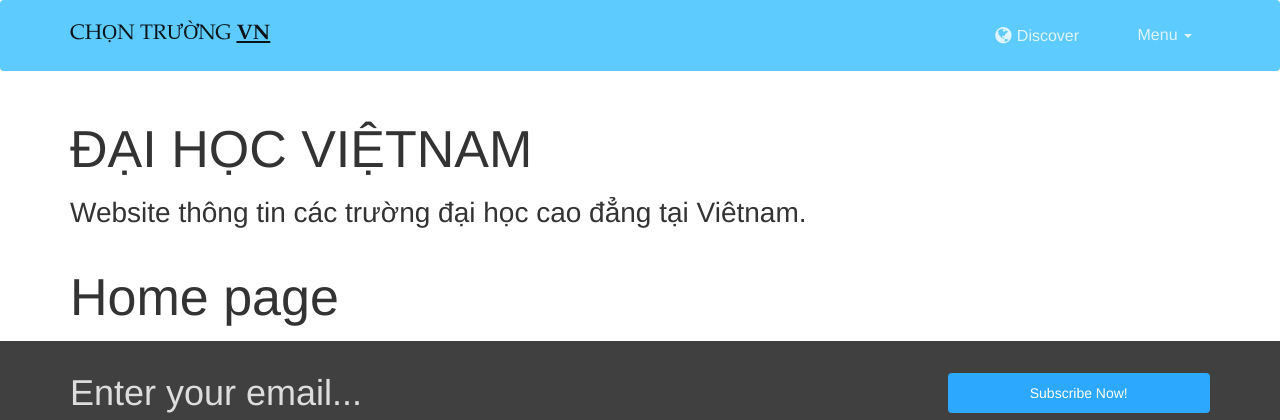
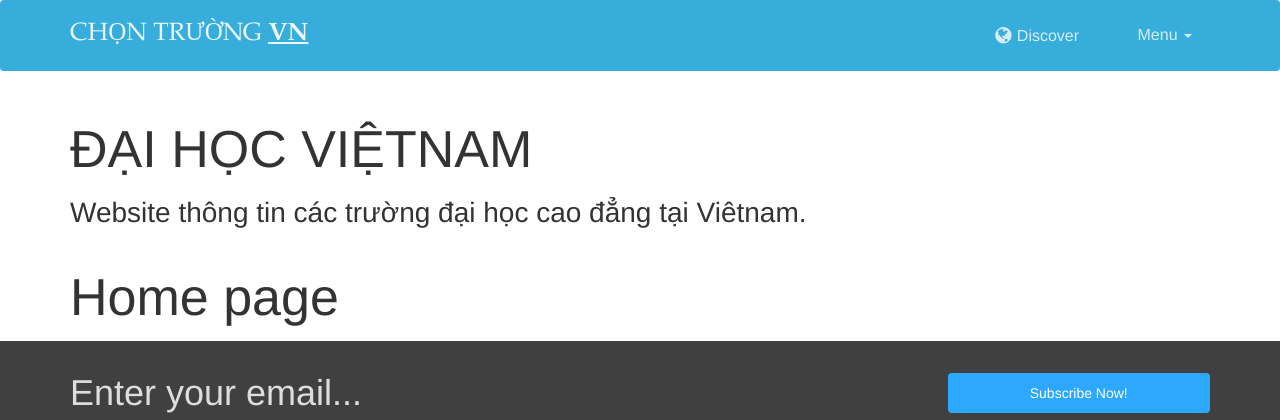
Before and after one commit to kvytechnology/daihocvn, a Rails app: page / in a window 1280 px wide. Shown: the top 420 px of the page. Run offline with Rails 7, Linux system fonts and the light colour scheme; style sheets or scripts are compiled from the project's sources.

Commit message:
Update header

```diff
--- a/app/assets/stylesheets/application.css
+++ b/app/assets/stylesheets/application.css
@@ -21,7 +21,6 @@
 
 .navbar-brand {
   font-family: 'Garamond';
-  font-size: 21px !important;
+  font-size: 25px !important;
   font-weight: lighter !important;
-  color: black !important;
 }
--- a/app/views/shared/_header.html.erb
+++ b/app/views/shared/_header.html.erb
@@ -1,4 +1,4 @@
-<nav class="navbar navbar-ct-azure" role="navigation-demo">
+<nav class="navbar navbar-ct-blue">
                   <div class="container">
                     <!-- Brand and toggle get grouped for better mobile display -->
                     <div class="navbar-header">
```
